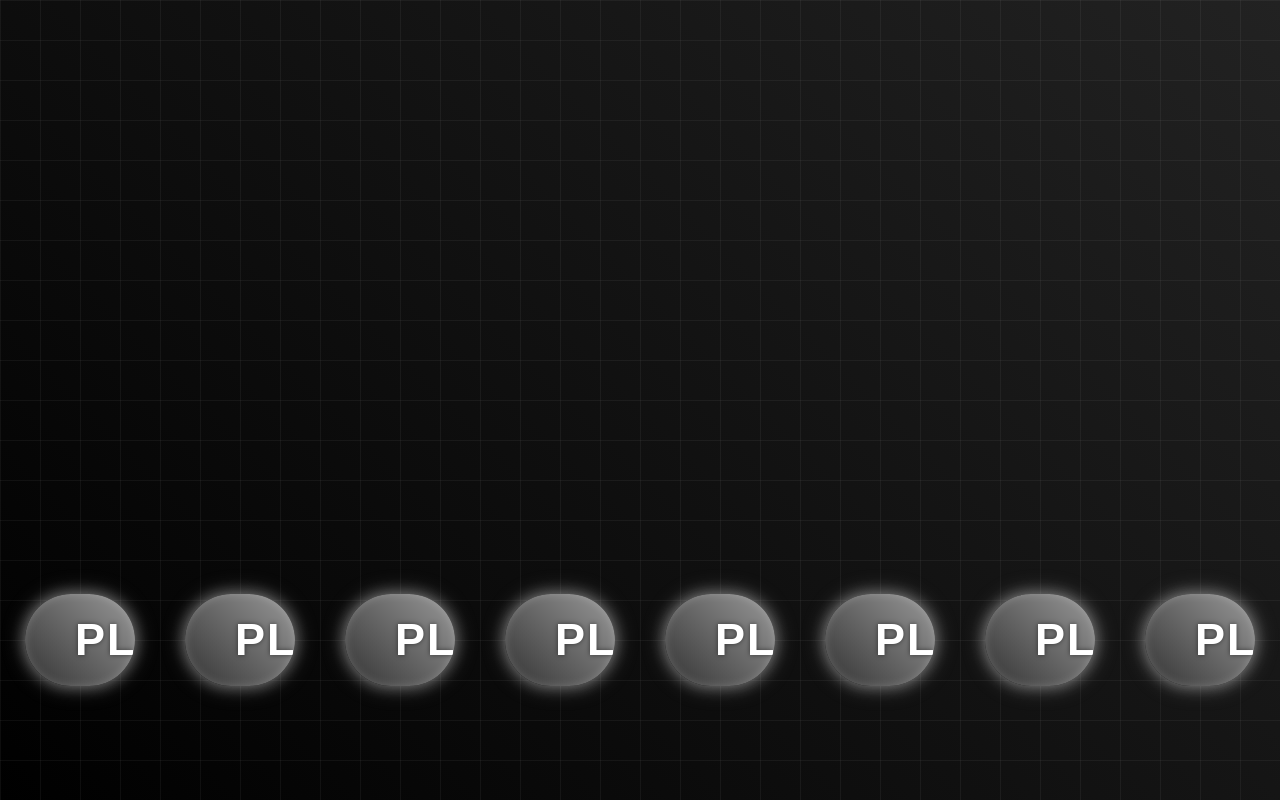
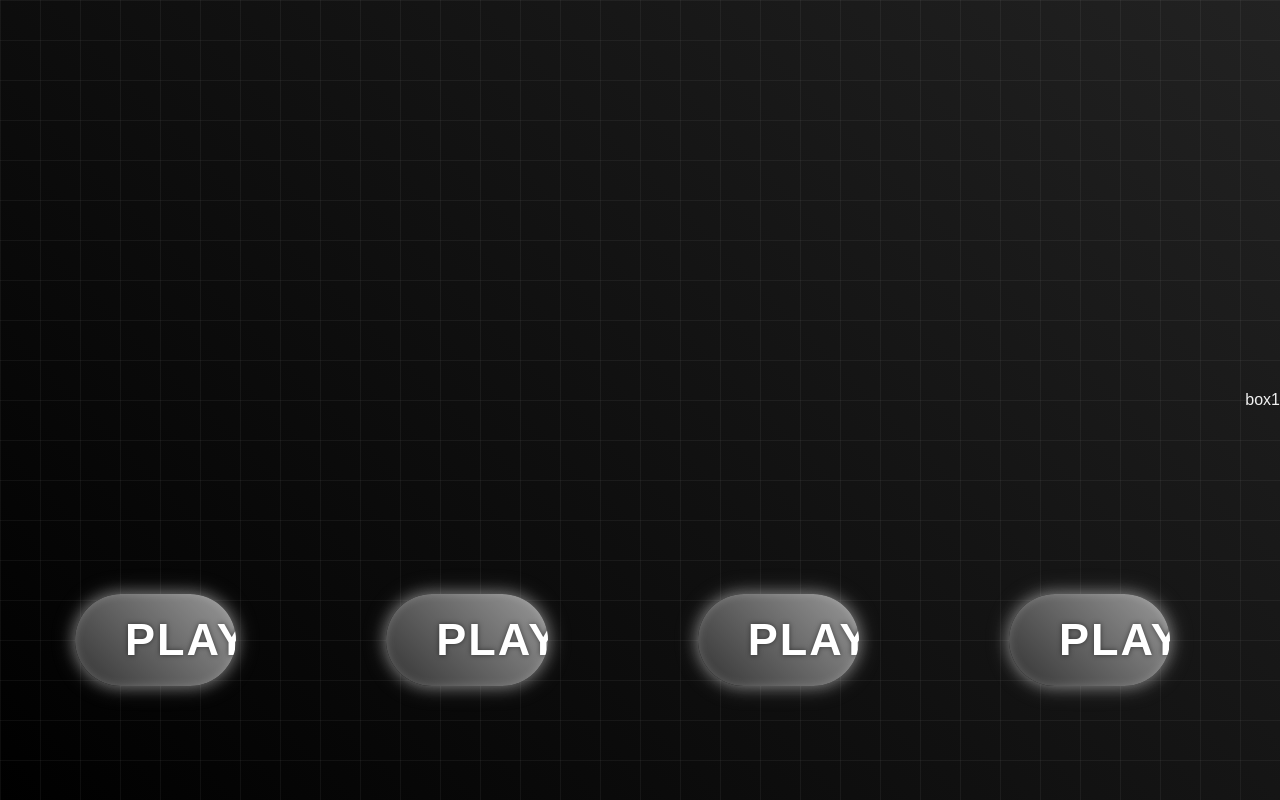
Before and after one commit to Amauri-AJ/Quizz, a plain HTML site: page menu.html in a window 1280 px wide. Drawn offline with Linux system fonts and the light colour scheme.

Commit message:
change
added buttons end simple leyout

```diff
--- a/assets/menu/menu.css
+++ b/assets/menu/menu.css
@@ -21,6 +21,13 @@ button {
 }
 
 button {
-  margin: 25px;
+  margin: 75px;
   top: 30%;
 }
+
+.box1{
+    width: 200px;
+    height: 200px;
+    background-color: #ffffff;
+    border: 2px solid #ffffff;
+}
--- a/menu.html
+++ b/menu.html
@@ -9,20 +9,24 @@
     <link rel="stylesheet" href="assets/menu/menu.css">
 </head>
 <body>
-    <button onclick="window.location.href='Technology'">Play</button>
+   <!DOCTYPE html>
+<html>
+<head>
 
-    <button onclick="window.location.href='Food'">Play</button>
+</head>
+<body>
 
-    <button onclick="window.location.href='rondom'">Play</button>
+    <button onclick="window.location.href=''">Play</button>
 
-    <button onclick="window.location.href='rondom'">Play</button>
+     <button onclick="window.location.href=''">Play</button>
 
-    <button onclick="window.location.href='rondom'">Play</button>
+     <button onclick="window.location.href=''">Play</button>
 
-    <button onclick="window.location.href='rondom'">Play</button>
+     <button onclick="window.location.href=''">Play</button>
 
-    <button onclick="window.location.href='rondom'">Play</button>
+     <object>box1</object>
 
-    <button onclick="window.location.href='rondom'">Play</button>
 </body>
 </html>
+</body>
+</html>
```
